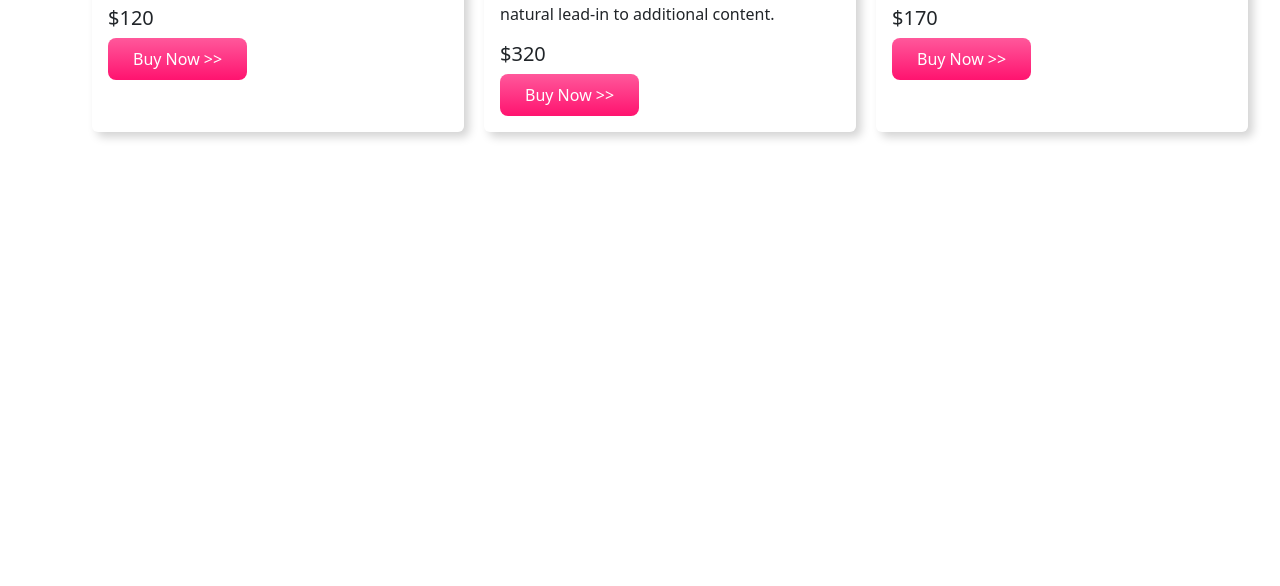
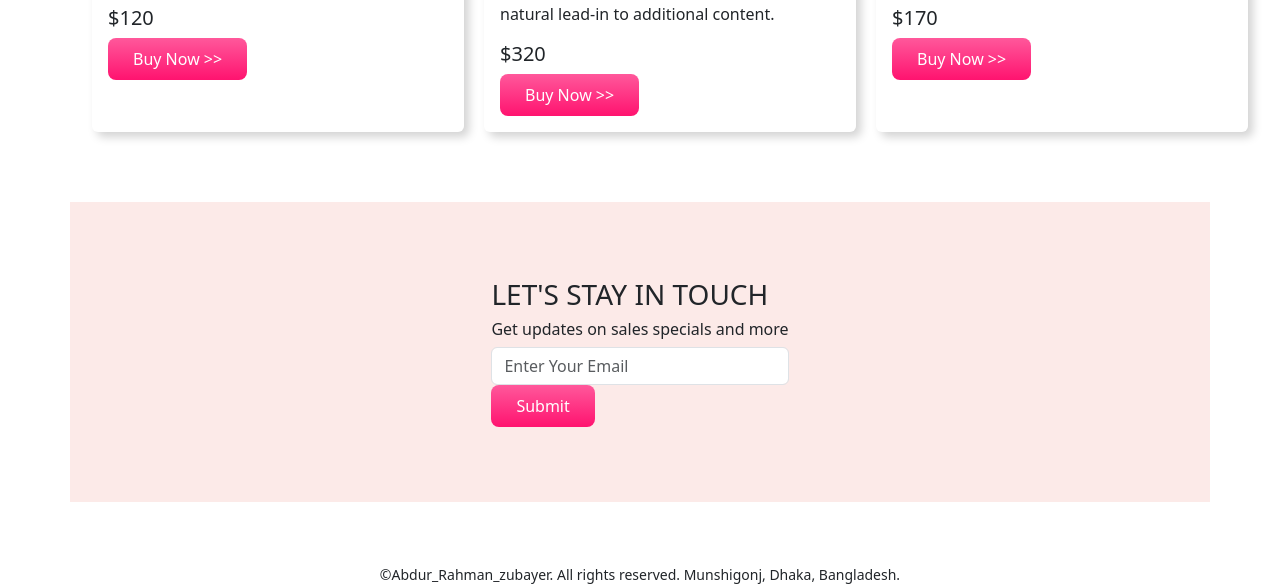
Before and after one commit to arzubayer03/Panda-Commerce, a plain HTML site: page index.html in a window 1280 px wide. Shown: the part 1875-2461 px from the top of the page. Before the commit the page ends 2077 px from the top, so only its background shows below. Drawn offline with nearby package versions, Linux system fonts and the light colour scheme.

Commit message:
subscribe and footer section added

```diff
--- a/index.html
+++ b/index.html
@@ -30,7 +30,7 @@
                         <a class="nav-link" href="#bag">Backpack</a>
                       </li>
                       <li class="nav-item">
-                        <a class="nav-link" href="#">ContactUS</a>
+                        <a class="nav-link" href="#contact">ContactUS</a>
                       </li>
                     </ul>
                   </div>
@@ -195,6 +195,23 @@
         </div>
       </section>
 
+      <!-- Contact section  -->
+       <section>
+        <div class="container contact d-flex justify-content-center align-items-center" id="contact">
+          <div class="">
+            <h3>LET'S STAY IN TOUCH</h3>
+            <h6>Get updates on sales specials and more</h6>
+            <input class="form-control" type="text" placeholder="Enter Your Email">
+            <button class="buy-now-button">Submit</button>
+          </div>
+        </div>
+       </section>
+
+       <!-- footer  -->
+        <footer class="text-center">
+          <small>©Abdur_Rahman_zubayer. All rights reserved. Munshigonj, Dhaka, Bangladesh.</small>
+        </footer>
+
 
 
 
--- a/style.css
+++ b/style.css
@@ -53,3 +53,8 @@
     box-shadow: 5px 5px 10px lightgray;
     margin: 10px;
 }
+
+.contact{
+    background-color: #fceae8;
+    height: 300px;
+}
```
